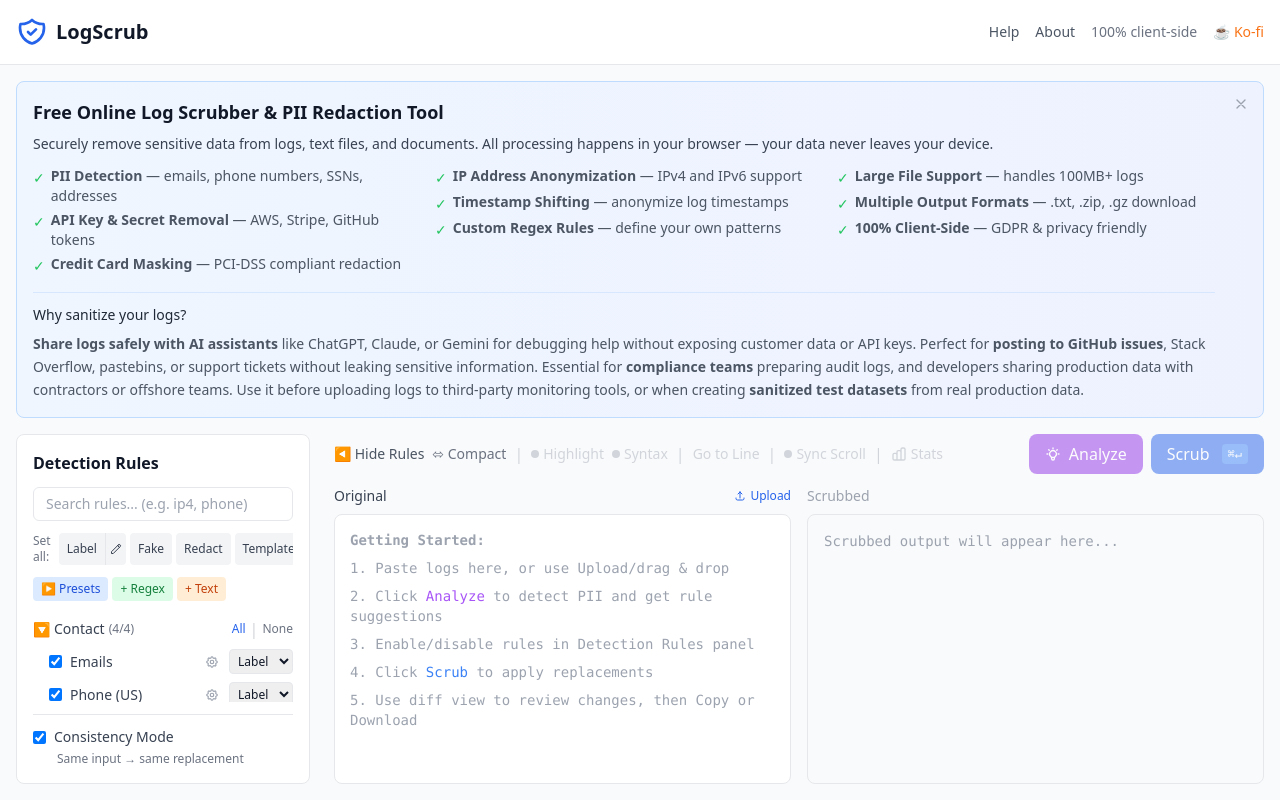
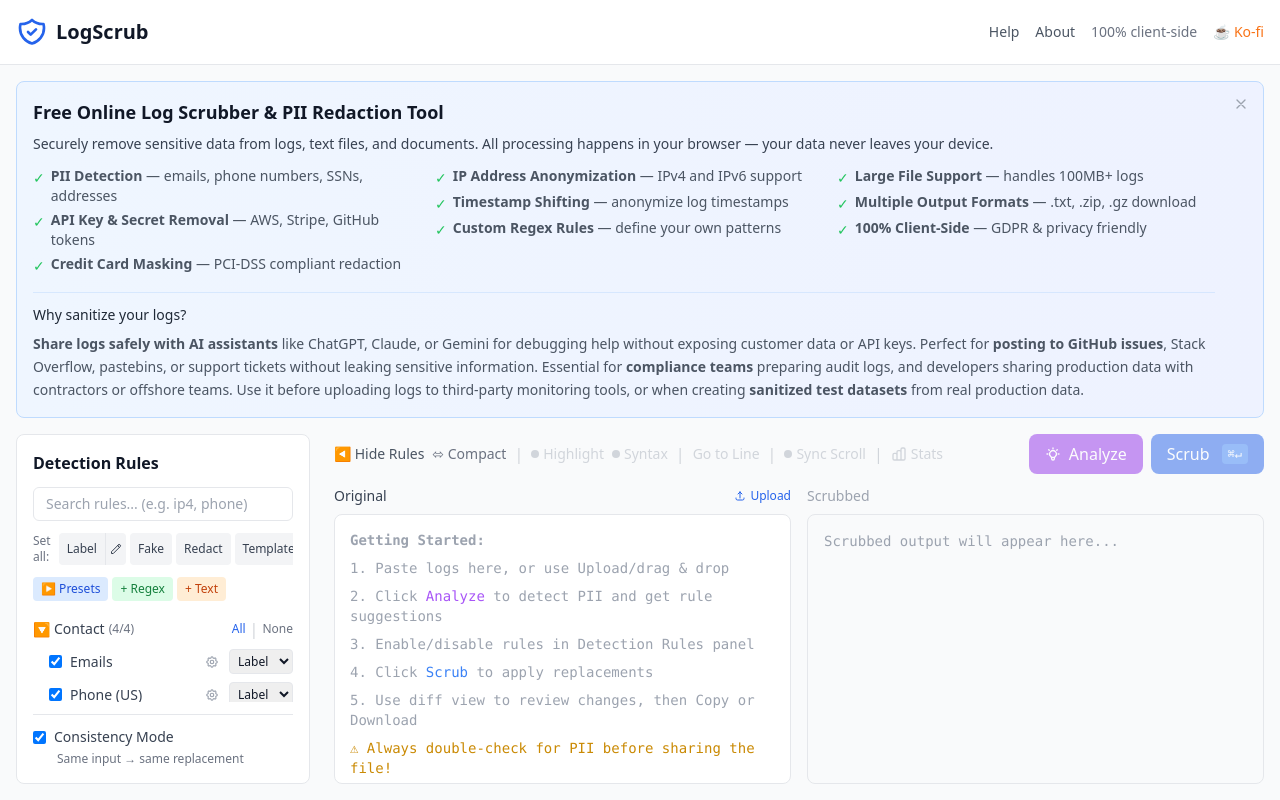
Before and after one commit to skeffling/LogScrub, a React (Vite) app in the folder packages/web/: page / in a window 1280 px wide. Built offline with nearby package versions, Linux system fonts and the light colour scheme.

Commit message:
Add PII double-check reminder to getting started instructions

```diff
--- a/packages/web/src/components/Editor.tsx
+++ b/packages/web/src/components/Editor.tsx
@@ -899,6 +899,7 @@ export const Editor = forwardRef<EditorHandle, EditorProps>(function Editor({ in
                   <p>3. Enable/disable rules in Detection Rules panel</p>
                   <p>4. Click <span className="text-blue-500 dark:text-blue-400">Scrub</span> to apply replacements</p>
                   <p>5. Use diff view to review changes, then Copy or Download</p>
+                  <p className="text-yellow-600 dark:text-yellow-500 mt-2">⚠ Always double-check for PII before sharing the file!</p>
                 </div>
               </div>
             )}
```
